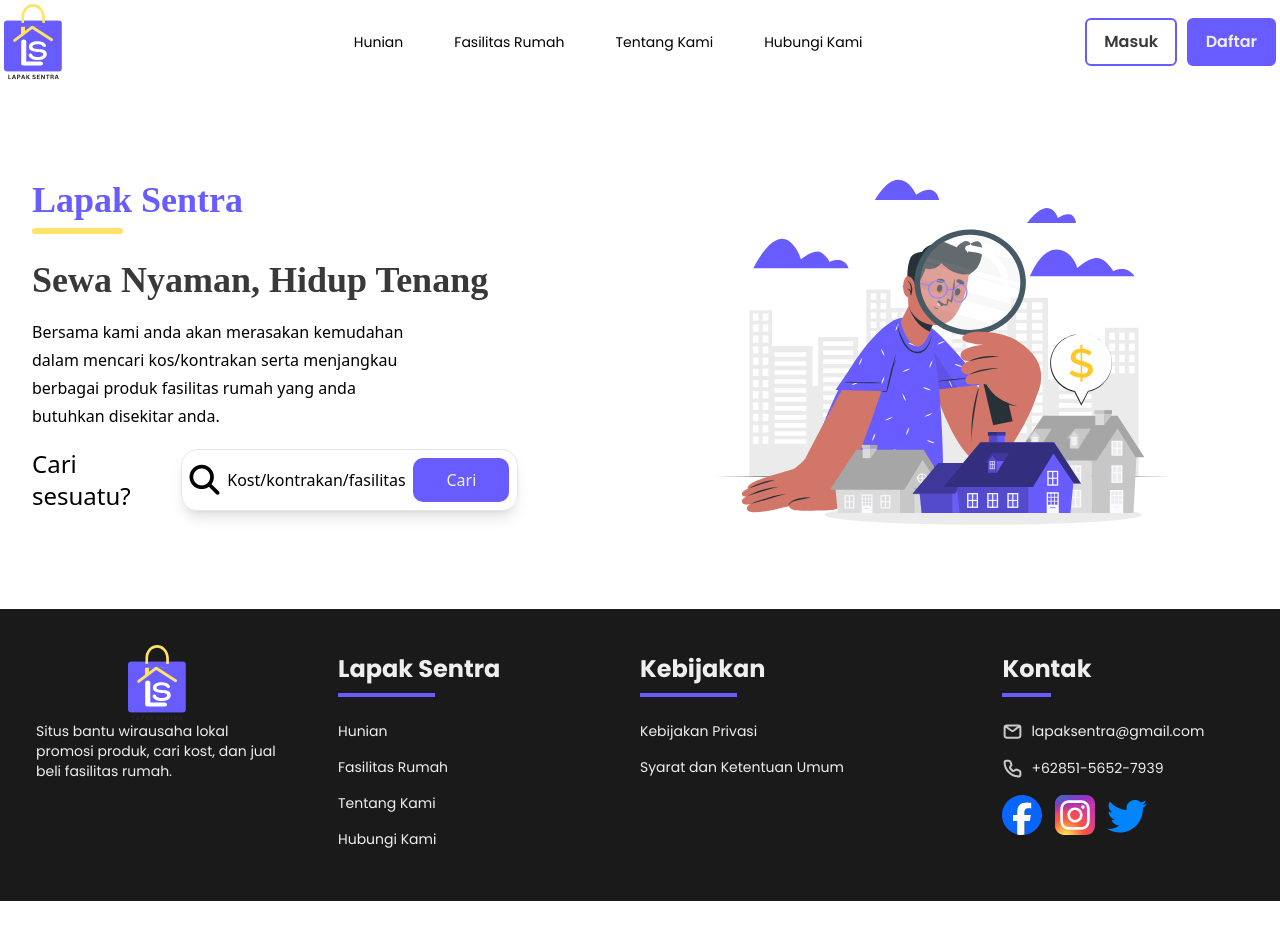
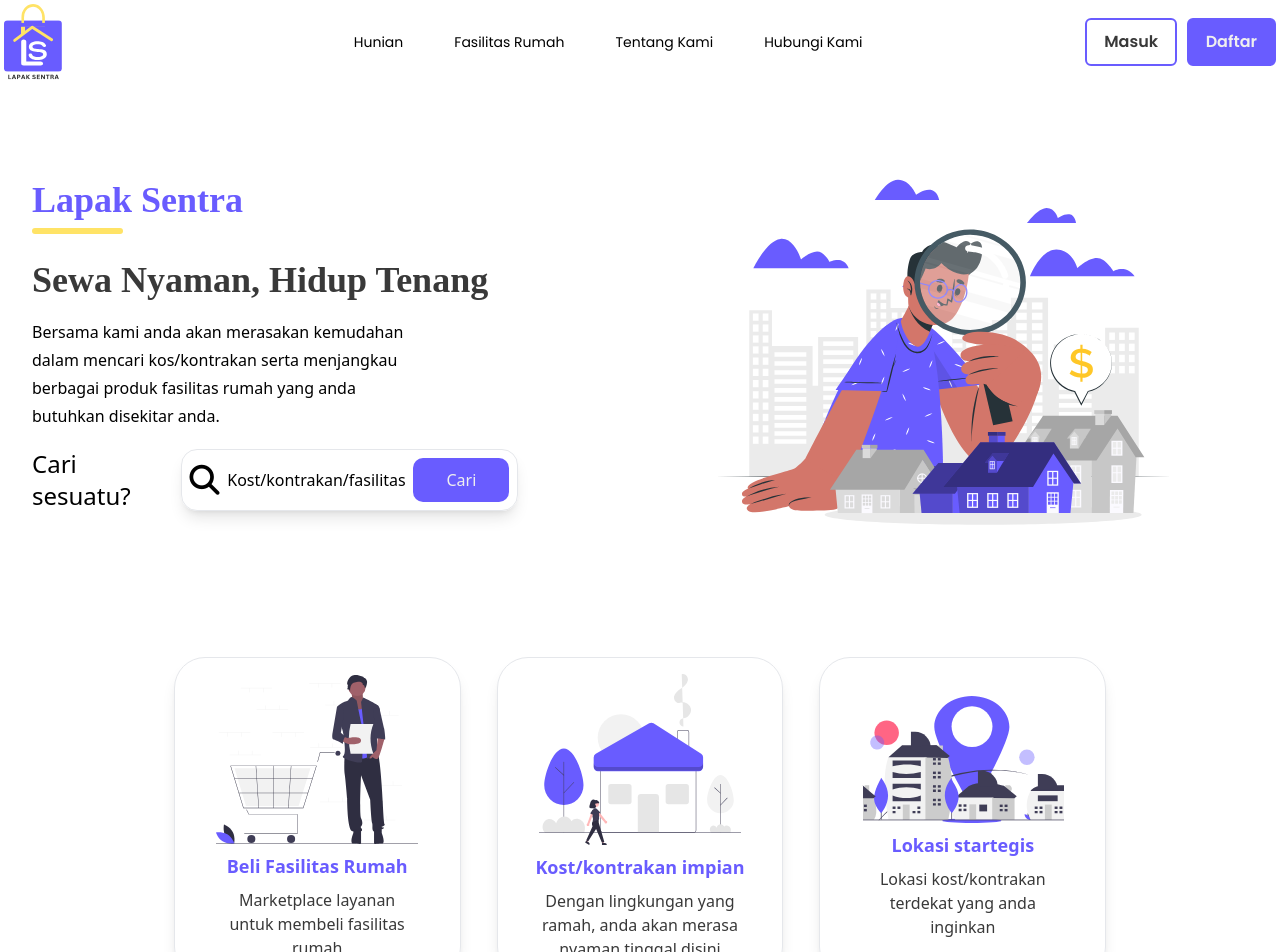
Before and after one commit to AldiMusneldi/Lapak-Sentra, a React (Vite) app in the folder frontend/: page / in a window 1280 px wide. Shown: the top 952 px of the page. Before the commit the page ends 901 px from the top, so only its background shows below. Built offline with nearby package versions, Linux system fonts and the light colour scheme; a web font is replaced by a local one.

Commit message:
update card-fitur

```diff
--- a/frontend/src/App.css
+++ b/frontend/src/App.css
@@ -4,3 +4,7 @@
   padding: 0;
   box-sizing: border-box;
 }
+
+body {
+  background-color: '#FDFDFD';
+}
--- /dev/null
+++ b/frontend/src/components/Card-f/CardF.jsx
@@ -0,0 +1,24 @@
+import React from 'react';
+
+const CardF = (props) => {
+  const { fitur } = props;
+  return (
+    <>
+      <div className="card flex flex-col basis-[27%] border justify-center items-center shadow-lg rounded-[31px]  p-[1rem] text-center">
+        <div className="card-img basis-[20%]  flex justify-center ">
+          <div className="w-[80%] ">
+            <img src={fitur.gambar} alt="" />
+          </div>
+        </div>
+        <div className="card-title my-2">
+          <h2 className="text-primary_70 font-bold  text-lg">{fitur.title}</h2>
+        </div>
+        <div className="card-desk w-[80%]">
+          <p>{fitur.deskripsi}</p>
+        </div>
+      </div>
+    </>
+  );
+};
+
+export default CardF;
--- a/frontend/src/components/Cards-fitur/CardsFitur.jsx
+++ b/frontend/src/components/Cards-fitur/CardsFitur.jsx
@@ -1,7 +1,23 @@
 import React from 'react';
 
+import CardF from '../Card-f/CardF';
+import data from '../../data/Data';
+
 const CardsFitur = () => {
-  return <></>;
+  const fitur = data;
+  return (
+    <>
+      <section className="p-[2rem] " id="fitur">
+        <div className="container mx-auto font-worksans font-medium text-Neutral_70 ">
+          <div className="fitur-card flex p-[1rem] gap-9 w-[90%] mx-auto justify-center">
+            {fitur.map((data) => {
+              return <CardF fitur={data} />;
+            })}
+          </div>
+        </div>
+      </section>
+    </>
+  );
 };
 
 export default CardsFitur;
--- a/frontend/src/data/Data.jsx
+++ b/frontend/src/data/Data.jsx
@@ -5,19 +5,19 @@ import FiturRumah from '../assets/animasi/fitur-rumah.svg';
 const data = [
   {
     id: 1,
-    gambar: { FiturCart },
+    gambar: FiturCart,
     title: 'Beli Fasilitas Rumah',
     deskripsi: 'Marketplace layanan untuk membeli fasilitas rumah',
   },
   {
     id: 2,
-    gambar: { FiturRumah },
+    gambar: FiturRumah,
     title: 'Kost/kontrakan impian',
     deskripsi: 'Dengan lingkungan yang ramah, anda akan merasa nyaman tinggal disini',
   },
   {
     id: 3,
-    gambar: { FiturCari },
+    gambar: FiturCari,
     title: 'Lokasi startegis',
     deskripsi: 'Lokasi kost/kontrakan terdekat yang anda inginkan',
   },
--- a/frontend/src/pages/Home/Home.jsx
+++ b/frontend/src/pages/Home/Home.jsx
@@ -1,10 +1,12 @@
 import React from 'react';
 import Hero from '../../components/Hero/Hero';
+import CardsFitur from '../../components/Cards-fitur/CardsFitur';
 
 function Home() {
   return (
     <>
       <Hero />
+      <CardsFitur />
     </>
   );
 }
```
